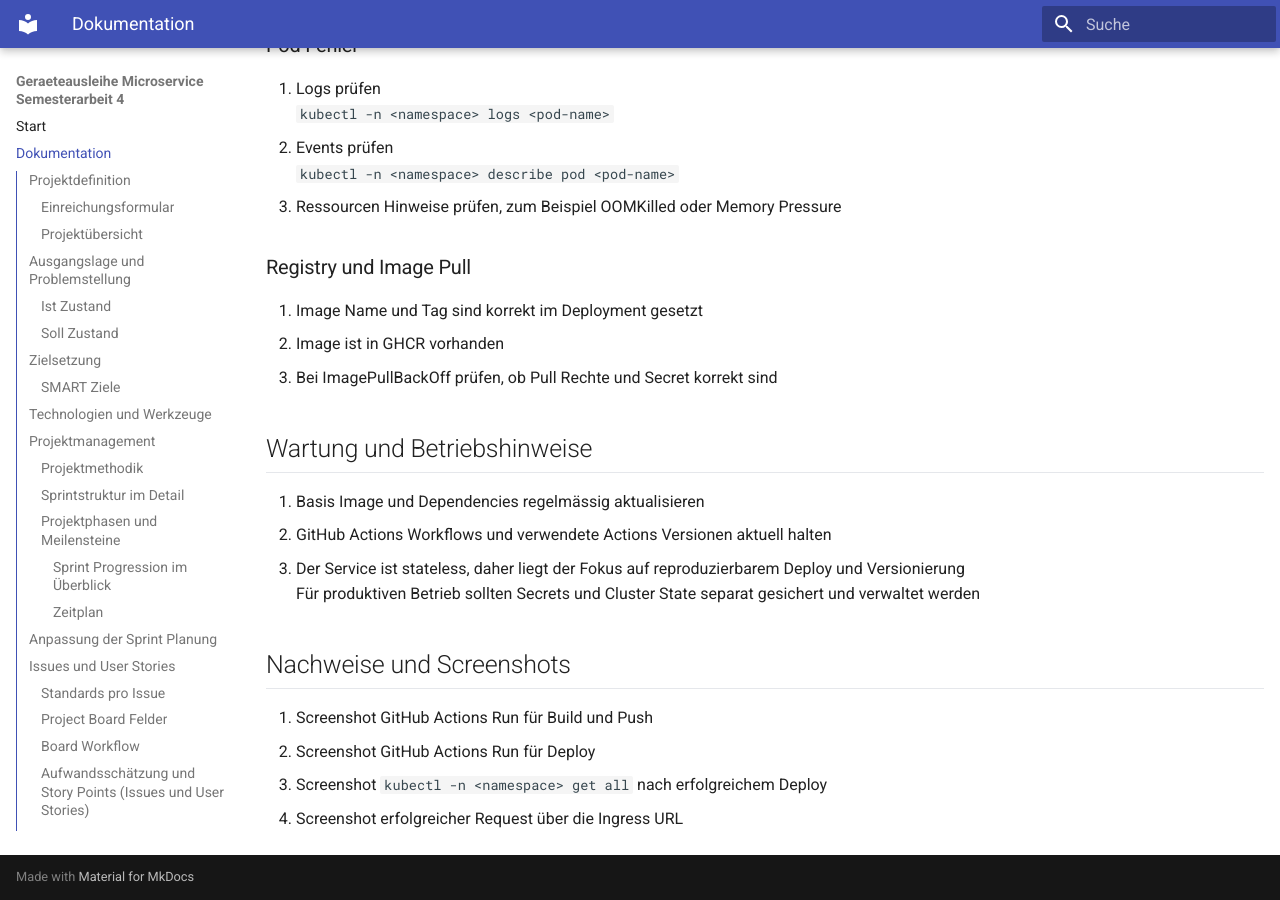
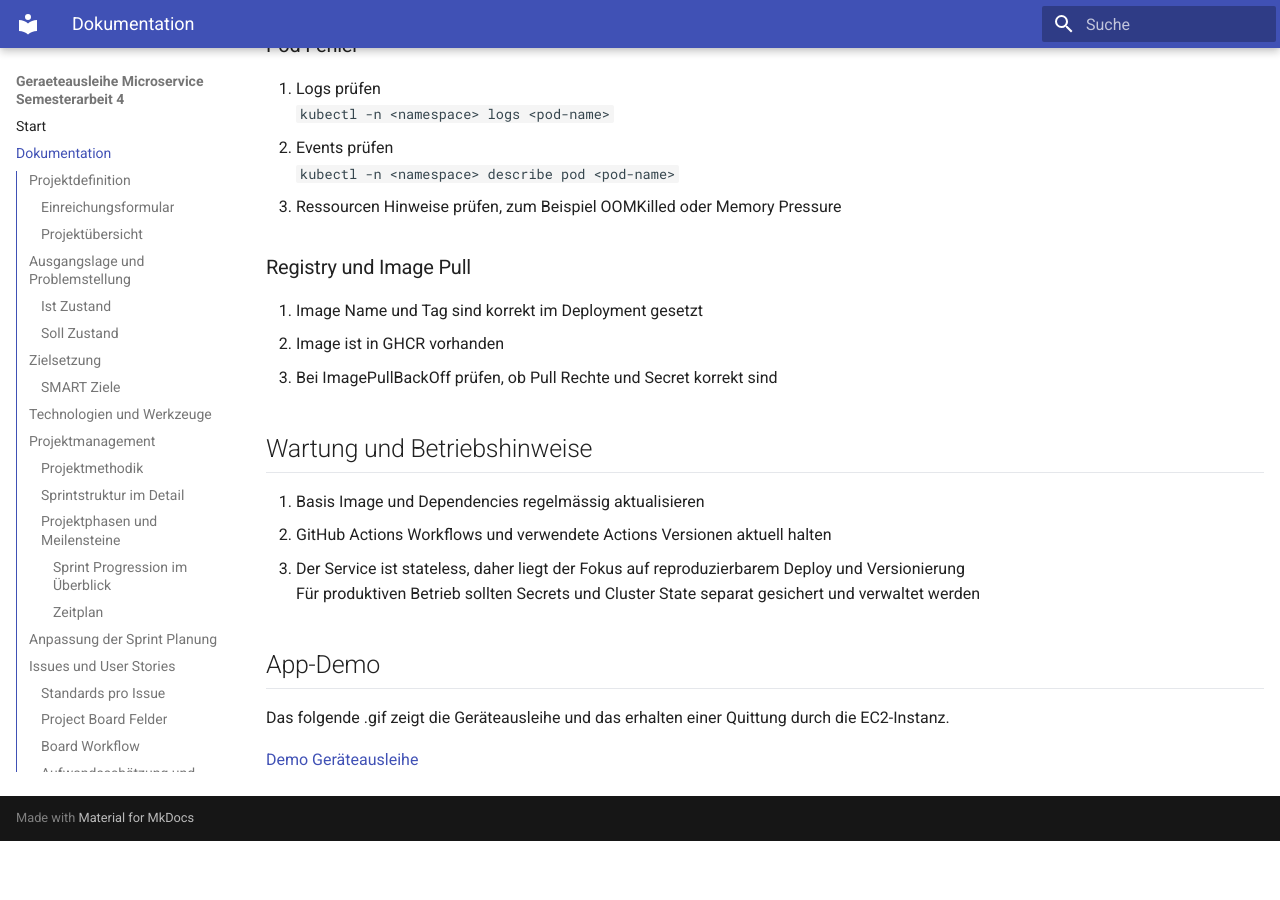
Before and after one commit to Cancani/geraeteausleihe-sem4, an MkDocs documentation site: the page built from docs/dokumentation.md, in a window 1280 px wide and 900 px high, scrolled down 70616 px. Built offline with MkDocs 1.6.1 and Material for MkDocs 9.7.7, drawn with Linux system fonts in a browser that asks for light colours; after the commit the page ends 71457 px from its top, so only the background shows below that.

Commit message:
chore: Demo hinzugefügt

```diff
--- a/docs/dokumentation.md
+++ b/docs/dokumentation.md
@@ -1921,9 +1921,9 @@ Ein Rollback ist möglich, falls ein Deployment fehlschlägt oder die Applikatio
 3. Der Service ist stateless, daher liegt der Fokus auf reproduzierbarem Deploy und Versionierung
    Für produktiven Betrieb sollten Secrets und Cluster State separat gesichert und verwaltet werden
 
-## Nachweise und Screenshots
-
-1. Screenshot GitHub Actions Run für Build und Push
-2. Screenshot GitHub Actions Run für Deploy
-3. Screenshot `kubectl -n <namespace> get all` nach erfolgreichem Deploy
-4. Screenshot erfolgreicher Request über die Ingress URL
+
+## App-Demo
+
+Das folgende .gif zeigt die Geräteausleihe und das erhalten einer Quittung durch die EC2-Instanz.
+
+[Demo Geräteausleihe](./screenshots/Demo_Geraeteausleihe.gif)
```
Also changed, not shown: 1 other file.
